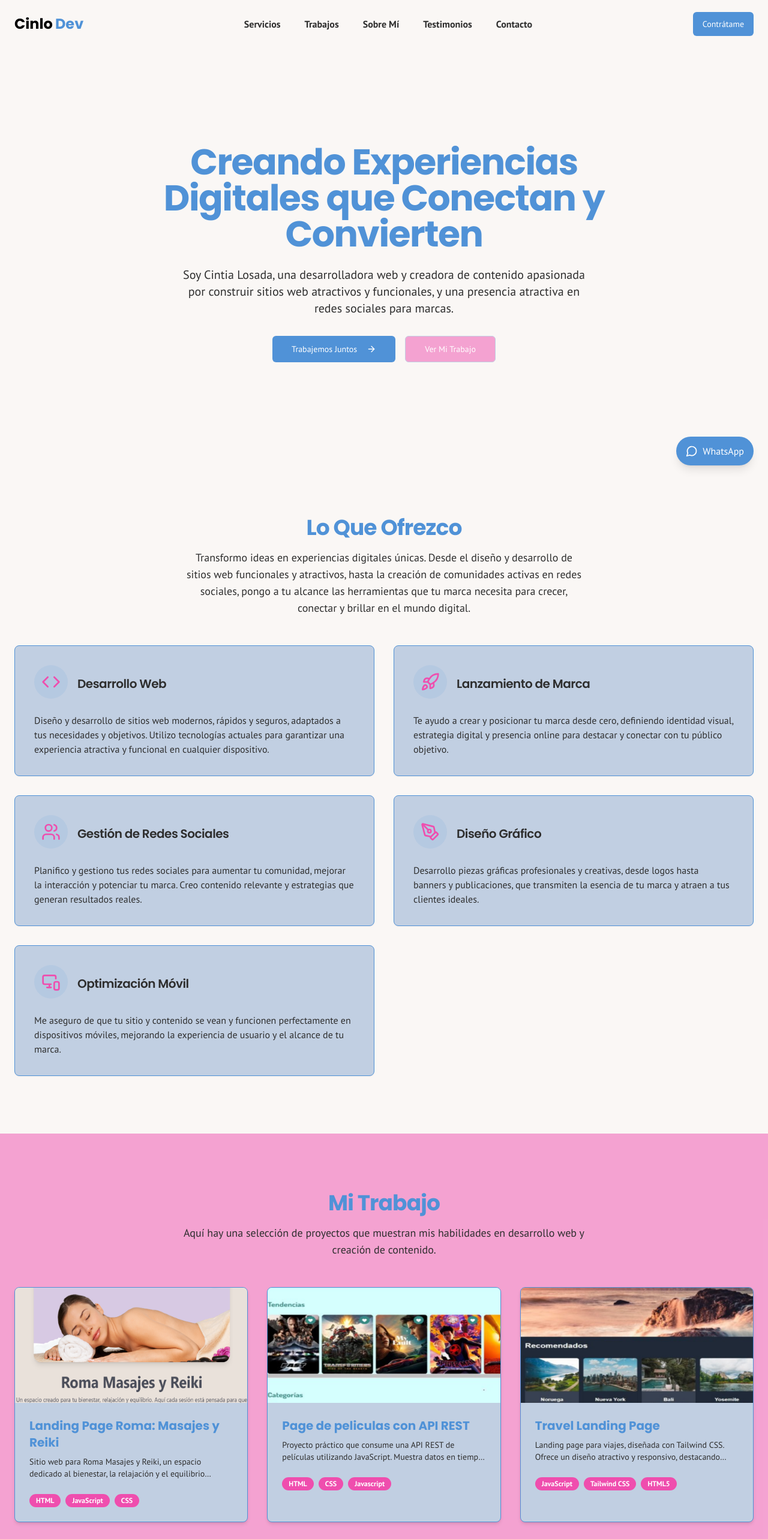
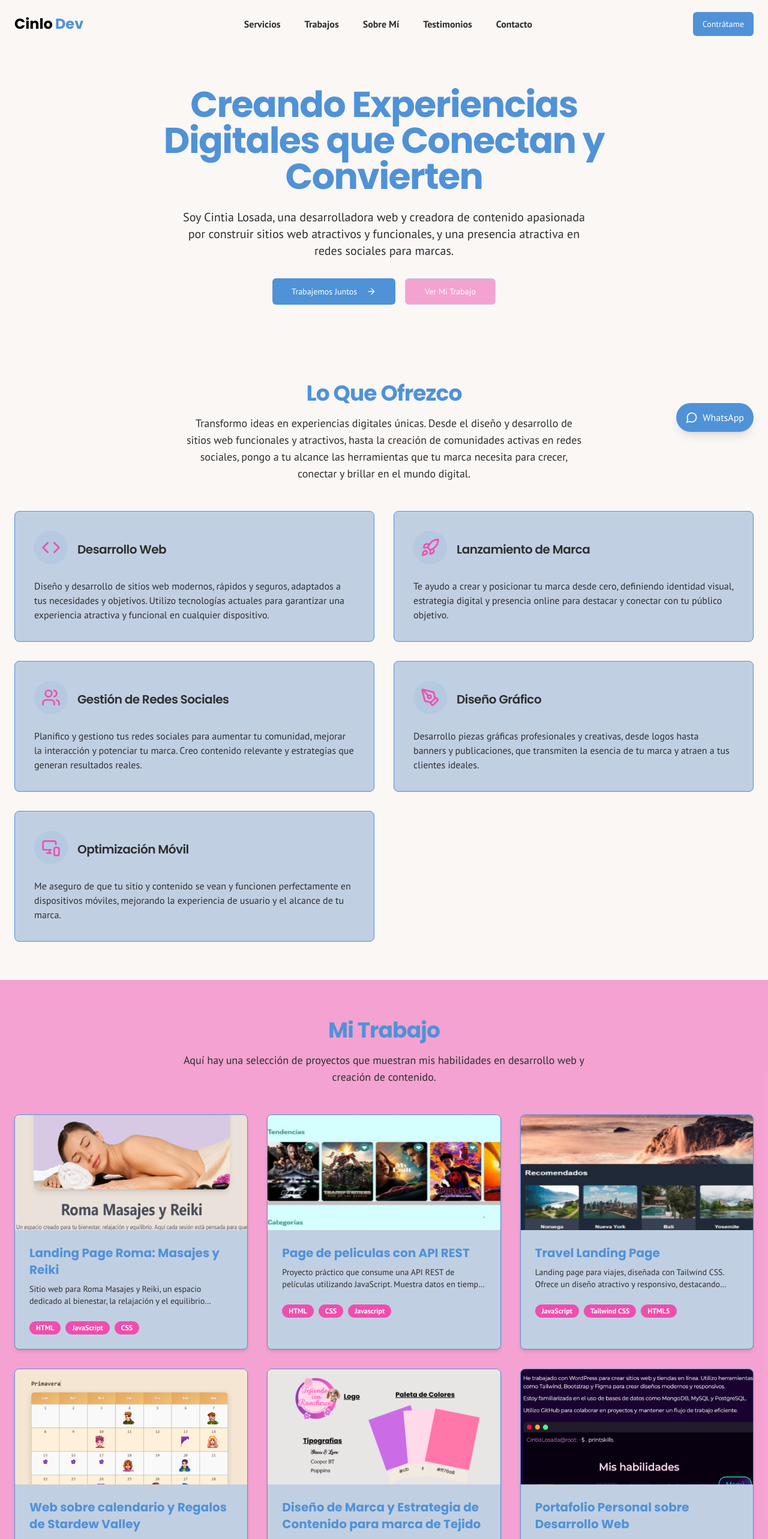
Before and after one commit to CinloDev/CinloDev, a Next.js app: page / in a window 1280 px wide. Shown: the top 2566 px of the page at 60% size. Built offline with nearby package versions, Linux system fonts and the light colour scheme.

Commit message:
Eliminar el espaciado adicional en las secciones de About, Ai Review, Contact, Services, Testimonials y Work Showcase para una mejor consistencia en el diseño.

```diff
--- a/src/app/components/about-section.tsx
+++ b/src/app/components/about-section.tsx
@@ -4,7 +4,7 @@ import { Card, CardContent } from '@/components/ui/card';
 
 export default function AboutSection() {
   return (
-    <section id="about" className="w-full py-16 md:py-24 bg-background">
+    <section id="about" className="w-full py-16  bg-background">
       <div className="container mx-auto px-4 md:px-6">
         {/* Título siempre arriba y centrado */}
         <h2 className="text-3xl font-bold font-headline tracking-tight text-blue-700 sm:text-4xl mb-8 text-center">
--- a/src/app/components/ai-review-section.tsx
+++ b/src/app/components/ai-review-section.tsx
@@ -2,7 +2,7 @@ import AiReviewForm from './ai-review-form';
 
 export default function AiReviewSection() {
   return (
-    <section id="ai-review" className="w-full py-16 md:py-24 bg-secondary/50">
+    <section id="ai-review" className="w-full py-16 bg-secondary/50">
       <div className="container mx-auto px-4 md:px-6">
         <div className="grid lg:grid-cols-2 gap-12 items-center">
           <div>
--- a/src/app/components/contact-section.tsx
+++ b/src/app/components/contact-section.tsx
@@ -53,7 +53,7 @@ export default function ContactSection() {
   };
 
   return (
-    <section id="contact" className="w-full py-16 md:py-24 bg-background">
+    <section id="contact" className="w-full py-16 bg-background">
       <div className="container mx-auto px-4 md:px-6">
         <div className="text-center max-w-2xl mx-auto">
           <h2 className="text-3xl font-bold font-headline tracking-tight text-foreground sm:text-4xl">
--- a/src/app/components/hero-section.tsx
+++ b/src/app/components/hero-section.tsx
@@ -10,13 +10,13 @@ export default function HeroSection() {
         href="https://wa.me/5492216757006"
         target="_blank"
         rel="noopener noreferrer"
-        className="fixed bottom-6 right-6 z-50 bg-primary hover:bg-secondary/50 text-white rounded-full shadow-lg flex items-center px-4 py-3 gap-2 transition-colors"
+        className="fixed bottom-20 right-6 z-50 bg-primary hover:bg-secondary/50 text-white rounded-full shadow-lg flex items-center px-4 py-3 gap-2 transition-colors"
         aria-label="Contactar por WhatsApp"
       >
         <MessageCircle className="w-5 h-5" />
         WhatsApp
       </a>
-      <section className="w-full py-24 md:py-32 lg:py-40 bg-background">
+      <section className="w-full py-16 bg-background">
         <div className="container mx-auto px-4 md:px-6 text-center">
           <div className="max-w-3xl mx-auto">
             <h1 className="text-4xl md:text-5xl lg:text-6xl font-bold font-headline tracking-tight text-foreground">
--- a/src/app/components/services-section.tsx
+++ b/src/app/components/services-section.tsx
@@ -3,7 +3,7 @@ import { Card, CardHeader, CardTitle, CardDescription } from '@/components/ui/ca
 
 export default function ServicesSection() {
   return (
-    <section id="services" className="w-full py-16 md:py-24 bg-background">
+    <section id="services" className="w-full py-16 bg-background">
       <div className="container mx-auto px-4 md:px-6">
         <div className="text-center max-w-2xl mx-auto">
           <h2 className="text-3xl font-bold font-headline tracking-tight text-foreground sm:text-4xl">
--- a/src/app/components/testimonials-section.tsx
+++ b/src/app/components/testimonials-section.tsx
@@ -10,7 +10,7 @@ import { Card, CardContent } from '@/components/ui/card';
 
 export default function TestimonialsSection() {
   return (
-    <section id="testimonials" className="w-full py-16 md:py-24 bg-background">
+    <section id="testimonials" className="w-full py-16 bg-background">
       <div className="container mx-auto px-4 md:px-6">
         <div className="text-center max-w-2xl mx-auto">
           <h2 className="text-3xl font-bold font-headline tracking-tight text-foreground sm:text-4xl">
--- a/src/app/components/work-showcase.tsx
+++ b/src/app/components/work-showcase.tsx
@@ -16,7 +16,7 @@ import { ArrowUpRight } from 'lucide-react';
 
 export default function WorkShowcase() {
   return (
-    <section id="work" className="w-full py-16 md:py-24 bg-secondary/50">
+    <section id="work" className="w-full py-16 bg-secondary/50">
       <div className="container mx-auto px-4 md:px-6">
         <div className="text-center max-w-2xl mx-auto">
           <h2 className="text-3xl font-bold font-headline tracking-tight text-foreground sm:text-4xl">
```
